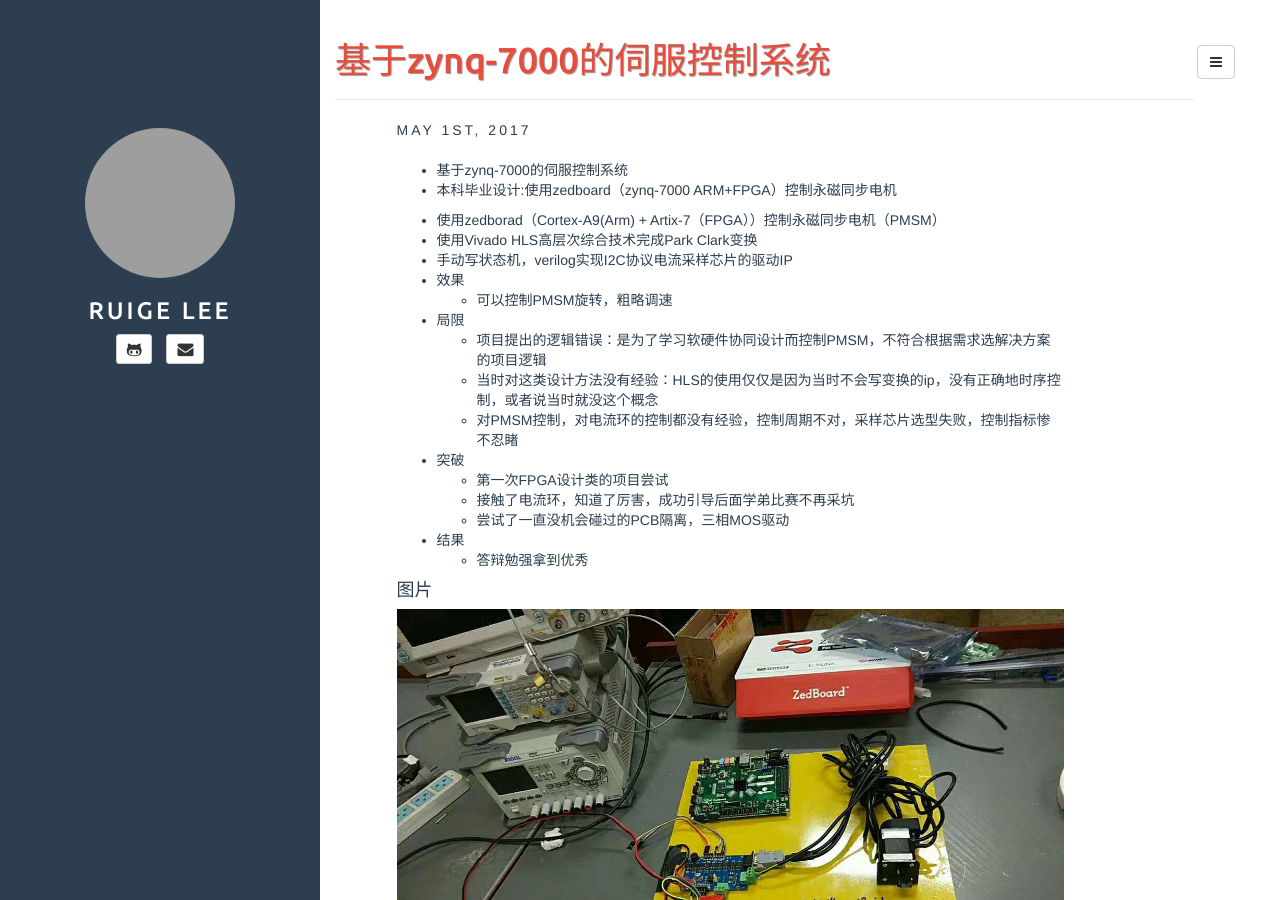
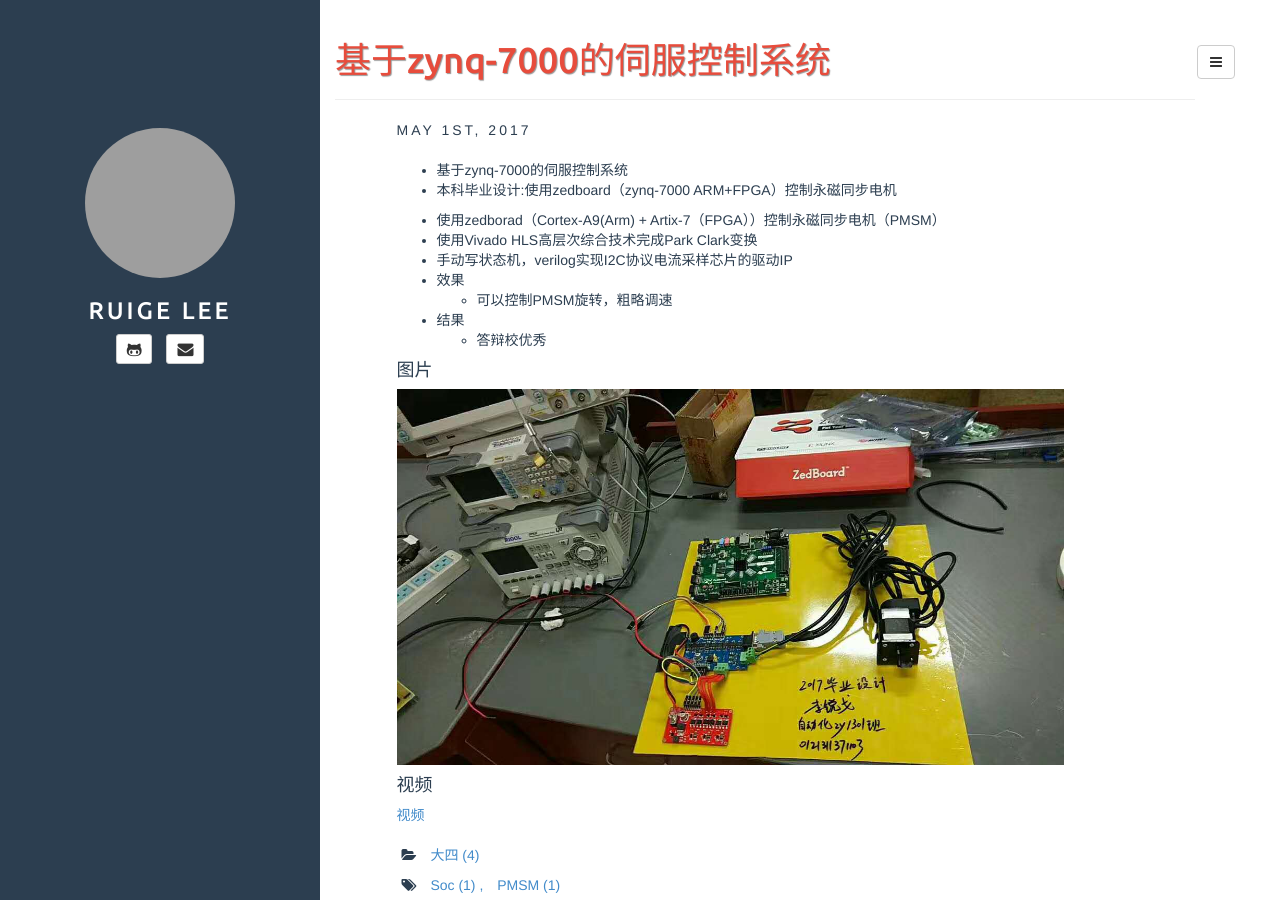
Before and after one commit to whutddk/whutddk.github.io, a Jekyll site: the page built from _posts/2017-05-01-zynq7000PSMS.md, in a window 1280 px wide and 900 px high. Built offline with Jekyll 4.4.1, drawn with Linux system fonts in a browser that asks for light colours; grey boxes are pictures that could not be loaded.

```diff
--- a/_posts/2017-05-01-zynq7000PSMS.md
+++ b/_posts/2017-05-01-zynq7000PSMS.md
@@ -11,6 +11,7 @@
 
 * 基于zynq-7000的伺服控制系统
 * 本科毕业设计:使用zedboard（zynq-7000 ARM+FPGA）控制永磁同步电机
+
 
 
 <!-- more -->
@@ -21,18 +22,9 @@
 * 效果
     - 可以控制PMSM旋转，粗略调速
 
-* 局限
-    - 项目提出的逻辑错误：是为了学习软硬件协同设计而控制PMSM，不符合根据需求选解决方案的项目逻辑
-    - 当时对这类设计方法没有经验：HLS的使用仅仅是因为当时不会写变换的ip，没有正确地时序控制，或者说当时就没这个概念
-    - 对PMSM控制，对电流环的控制都没有经验，控制周期不对，采样芯片选型失败，控制指标惨不忍睹
-
-* 突破
-    - 第一次FPGA设计类的项目尝试
-    - 接触了电流环，知道了厉害，成功引导后面学弟比赛不再采坑
-    - 尝试了一直没机会碰过的PCB隔离，三相MOS驱动
 
 * 结果
-    - 答辩勉强拿到优秀
+    - 答辩校优秀
 
 #### 图片
 
```
Also changed, not shown: other parts of _posts/2017-05-01-zynq7000PSMS.md (+1 -1 lines), _posts/2016-11-11-SMATG.md (+2 -2 lines), _posts/2019-01-01-PrmRoboticArm.md (+4 -4 lines), assets/user/pic/2016_NXP/IMG_20160820_100030.jpg, assets/user/pic/2016_NXP/微信图片_2019013122002214.jpg, assets/user/pic/YJ432/IMG_20190325_205330.jpg, 3 other files.
